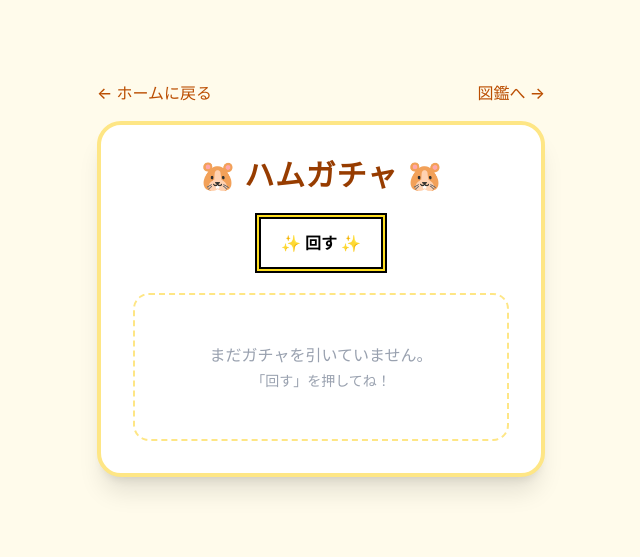
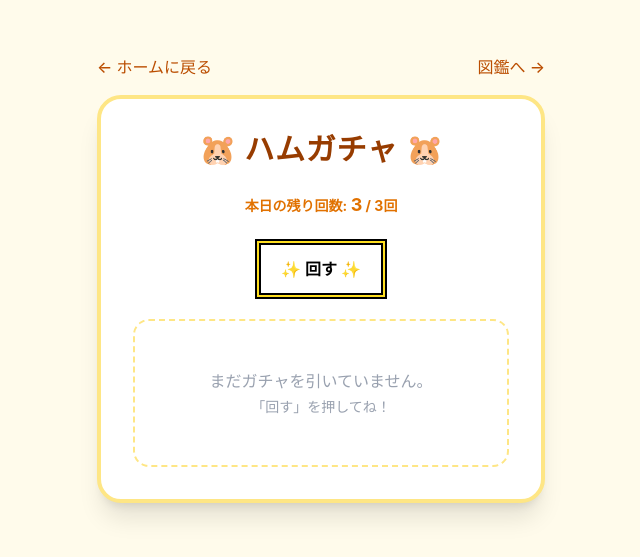
Before and after one commit to kaede0007/hamCollection, a React (Vite) app: page /gacha in a window 1280 px wide. Shown: the part 121-678 px from the top of the page, without its empty margins (319-959 px from the left). Built offline with nearby package versions, Linux system fonts and the light colour scheme.

Commit message:
ガチャ上限回数3回/日設定

```diff
--- a/src/data/hamsters.ts
+++ b/src/data/hamsters.ts
@@ -70,5 +70,5 @@ export const HAMSTER_DATA: Hamster[] = [
     { id: 60, name: "サイバーハム", rarity: "SSR", image: "/images/hamsimage/ham60.webp", description: "君の努力ログをブロックチェーンに永久保存したよ。誰が否定しても君の実績は本物だ。" },
     { id: 61, name: "マッドドクターハム", rarity: "SSR", image: "/images/hamsimage/ham61.webp", description: "ヒヒヒ…『元気が出る怪しい秘薬』の完成だ！これを飲んで明日も最高の成果を見せてくれ！" },
     { id: 62, name: "スペースハム", rarity: "SSR", image: "/images/hamsimage/ham62.webp", description: "宇宙から見れば小さな悩みさ！大きなスケールで自分のやりたいことに挑んでいこう！" },
-    { id: 63, name: "レインボーハム", rarity: "SECRET", image: "/images/hamsimage/ham63.webp", description: "出会えて奇跡.雨のあとに虹がかかるように、君のこれまでの努力は必ず最高の未来に繋がっているヨ." },
+    { id: 63, name: "レインボーハム", rarity: "SECRET", image: "/images/hamsimage/ham63.webp", description: "出会えて奇跡。雨のあとに虹がかかるように、君のこれまでの努力は必ず最高の未来に繋がっているヨ。" },
 ];
--- a/src/pages/gacha/index.tsx
+++ b/src/pages/gacha/index.tsx
@@ -3,10 +3,31 @@ import { useState } from "react";
 import { HAMSTER_DATA } from "../../data/hamsters";
 import type { Hamster } from "../../data/hamsters";
 
+//ガチャ上限回数3回
+const MAX_GACHA_LIMIT = 3;
+
+//日本時間取得
+const getTodayString = (): string => {
+    const date = new Date();
+    const year = date.getFullYear();
+    const month = String(date.getMonth() + 1).padStart(2, '0');
+    const day = String(date.getDate()).padStart(2, '0');
+
+    return `${year}-${month}-${day}`;
+};
+
 export default function GachaPage() {
     // 画面の状態管理: "idle"（通常） | "playing"（動画再生中） | "result"（結果表示）
     const [gachaState, setGachaState] = useState<"idle" | "playing" | "result">("idle");
     const [gachaResult, setGachaResult] = useState<Hamster | null>(null);
+
+    // 本日の残り回数の状態管理
+    const [remainingCount, setRemainingCount] = useState<number>(() => {
+        const today = getTodayString();
+        const savedDate = localStorage.getItem("gacha_date");
+        const savedCount = savedDate === today ? Number(localStorage.getItem("gacha_count") || "0") : 0;
+        return Math.max(0, MAX_GACHA_LIMIT - savedCount);
+    });
 
     const saveToCollection = (hamster: Hamster) => {
         const saved = localStorage.getItem("collectedHamsters");
@@ -21,6 +42,22 @@ export default function GachaPage() {
     }
 
     const handleGacha = () => {
+        const today = getTodayString();
+        const savedDate = localStorage.getItem("gacha_date");
+        const savedCount = savedDate === today ? Number(localStorage.getItem("gacha_count") || "0") : 0;
+
+        // 上限チェック
+        if (savedCount >= MAX_GACHA_LIMIT) {
+            alert("本日のガチャ回数（3回）上限に達しました！明日また挑戦してね🐹");
+            return;
+        }
+
+        // カウントを保存＆更新
+        const newCount = savedCount + 1;
+        localStorage.setItem("gacha_date", today);
+        localStorage.setItem("gacha_count", String(newCount));
+        setRemainingCount(MAX_GACHA_LIMIT - newCount);
+
         const randomIndex = Math.floor(Math.random() * HAMSTER_DATA.length);
         const selected = HAMSTER_DATA[randomIndex];
         setGachaResult(selected);
@@ -70,14 +107,23 @@ export default function GachaPage() {
                     🐹 ハムガチャ 🐹
                 </h1>
 
+                {/* 残り回数の表示 */}
+                <p className="text-sm font-bold text-amber-600 mb-6">
+                    本日の残り回数: <span className="text-lg">{remainingCount}</span> / {MAX_GACHA_LIMIT}回
+                </p>
+
                 {/* 通常画面 */}
                 {gachaState === "idle" && (
                     <>
                         <button
                             onClick={handleGacha}
-                            className="border-2 border-black bg-white px-5 py-3 mb-6 font-semibold text-black ring-2 ring-black ring-offset-2 ring-offset-yellow-300 hover:bg-yellow-200 focus:ring-2 focus:ring-yellow-300 focus:outline-0 cursor-pointer"
+                            disabled={remainingCount <= 0}
+                            className={`border-2 border-black px-5 py-3 mb-6 font-semibold text-black ring-2 ring-black ring-offset-2 ring-offset-yellow-300 focus:outline-0 cursor-pointer transition-colors ${remainingCount > 0
+                                ? "bg-white hover:bg-yellow-200 focus:ring-2 focus:ring-yellow-300"
+                                : "bg-gray-200 text-gray-400 cursor-not-allowed ring-gray-400 ring-offset-gray-100 hover:bg-gray-200"
+                                }`}
                         >
-                            ✨ 回す ✨
+                            {remainingCount > 0 ? "✨ 回す ✨" : "本日は終了しました"}
                         </button>
 
                         <div className="py-12 text-gray-400 border-2 border-dashed border-amber-200 rounded-2xl">
```
